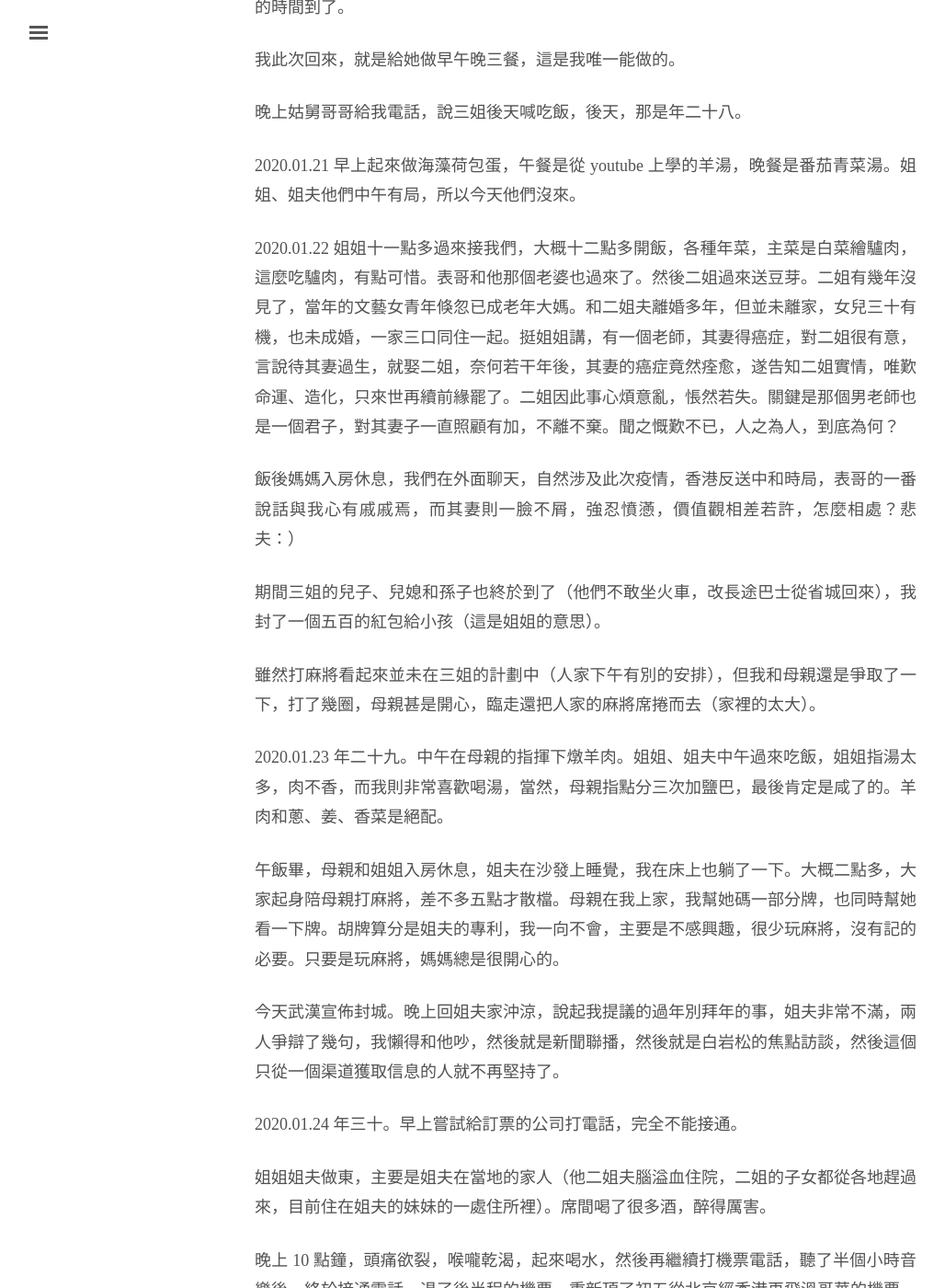
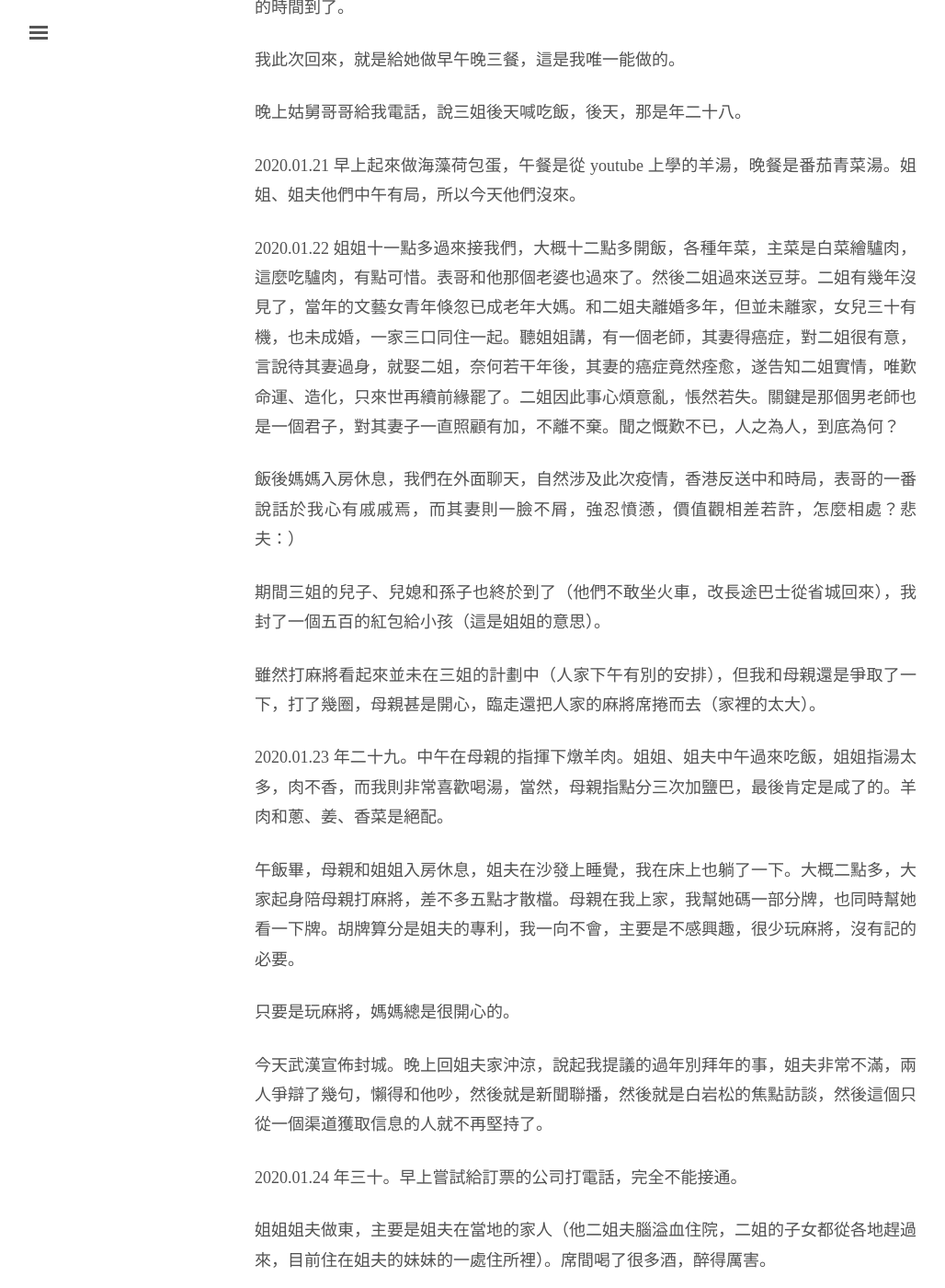
Before and after one commit to Je-pense/blog, a Jekyll site: the page built from _posts/2020-02-05-2020 疫中歸鄉探母記.md, in a window 1280 px wide and 1400 px high, scrolled down 8984 px. Shown: the whole window at 92% size, without its empty margins (3-1031 px from the left). Built offline with Jekyll 4.4.1, drawn with Linux system fonts in a browser that asks for light colours; nearby versions of some CDN libraries; comment, search, counter and statistics services are not loaded; some of the changed text lies outside the part shown.

Commit message:
correction

```diff
--- a/_posts/2020-02-05-2020 疫中歸鄉探母記.md
+++ b/_posts/2020-02-05-2020 疫中歸鄉探母記.md
@@ -24,7 +24,7 @@ keywords:
 <p align="center"><img src="/blog/public/images/shenzhen-old-street.jpg" alt="2020-深圳-老街-清晨" title="2020-深圳-老街-清晨"></p>
 <p align="center"><img src="/blog/public/images/2020-shenzhen-guomao.jpg" alt="2020-深圳-國貿大廈" title="2020-深圳-國貿大廈"></p>
 
-繼續往前溜達，過深南路，終於看到國貿、其南面的發展中心，這才確定自己的位置。過國貿，轉左，陽光酒店依然在那裡，再左轉朝北行，食出大廈還在那裡，只不過已改換門庭。然後左轉再上深南路，過天橋，原路回到老街，在腸粉店 7 元吃了一碟豬肉蛋腸（似乎是加盟店，兩夫妻經營，竟然是東北人），再在其隔壁的潮州店 18 元吃了一碗牛雜粉。同樣的腸粉五、六年前大概只需 1.5 到 2 元，而牛雜粉也最多需要 7、8 元。此刻大概是清晨 8 點多一點。沿著老街往帝王大廈方向走，因為不是太確定，又不想走錯路耽誤時間（我必須在 11 點前趕回機場）問了路人，才繼續前行，直到走到帝王的北面，看見電大才確信自己的位置。經深圳大劇院再上深南路，因為是週日，此刻人、車都還不多。和原來比，很多路口都挖了地下通道，行人必須上上落落經這些地下通道才能通過，這對路人，尤其是拿行李、老年人、行動不便者非常不方便，不過這不是他們關心的。深圳歡迎的是年輕人，而權貴是不會走人行道的。
+繼續往前溜達，過深南路，終於看到國貿、其南面的發展中心，這才確定自己的位置。過國貿，轉左，陽光酒店依然在那裡，再左轉朝北行，食出大廈還在那裡，只不過已改換門庭。然後左轉再上深南路，過天橋，原路回到老街，在腸粉店 7 元吃了一碟豬肉蛋腸（似乎是加盟店，兩夫妻經營，竟然是東北人），再在其隔壁的潮州店 18 元吃了一碗牛雜粉。同樣的腸粉五、六年前大概只需 1.5 到 2 元，而牛雜粉也最多需要 7、8 元。此刻大概是清晨 8 點多一點。沿著老街往帝王大廈方向走，因為不是太確定，又不想走錯路耽誤時間（必須在 11 點前趕回機場）問了路人，才繼續前行，直到走到帝王的北面，看見電大才確信自己的位置。經大劇院再上深南路，因為是週日，此刻人、車都還不多。和原來比，很多路口都挖了地下通道，行人必須上上落落經這些地下通道才能通過，這對路人，尤其是拿行李、老年人、行動不便者非常不友好，不過這不是他們關心的。深圳歡迎的是年輕人，而權貴是不會走人行道的。
 
 <p align="center"><img src="/blog/public/images/2020-shenzhen-shichu.jpg" alt="2020-深圳-食出大廈" title="2020-深圳-食出大廈"></p>
 <p align="center"><img src="/blog/public/images/2020-shenzhen-old-street-foodstore.jpg" alt="2020-深圳-老街-布拉腸" title="2020-深圳-老街-布拉腸"></p>
@@ -56,9 +56,9 @@ keywords:
 早上起來做海藻荷包蛋，午餐是從 youtube 上學的羊湯，晚餐是番茄青菜湯。姐姐、姐夫他們中午有局，所以今天他們沒來。
 
 2020.01.22
-姐姐十一點多過來接我們，大概十二點多開飯，各種年菜，主菜是白菜繪驢肉，這麼吃驢肉，有點可惜。表哥和他那個老婆也過來了。然後二姐過來送豆芽。二姐有幾年沒見了，當年的文藝女青年倏忽已成老年大媽。和二姐夫離婚多年，但並未離家，女兒三十有機，也未成婚，一家三口同住一起。挺姐姐講，有一個老師，其妻得癌症，對二姐很有意，言說待其妻過生，就娶二姐，奈何若干年後，其妻的癌症竟然痊愈，遂告知二姐實情，唯歎命運、造化，只來世再續前緣罷了。二姐因此事心煩意亂，悵然若失。關鍵是那個男老師也是一個君子，對其妻子一直照顧有加，不離不棄。聞之慨歎不已，人之為人，到底為何？
+姐姐十一點多過來接我們，大概十二點多開飯，各種年菜，主菜是白菜繪驢肉，這麼吃驢肉，有點可惜。表哥和他那個老婆也過來了。然後二姐過來送豆芽。二姐有幾年沒見了，當年的文藝女青年倏忽已成老年大媽。和二姐夫離婚多年，但並未離家，女兒三十有機，也未成婚，一家三口同住一起。聽姐姐講，有一個老師，其妻得癌症，對二姐很有意，言說待其妻過身，就娶二姐，奈何若干年後，其妻的癌症竟然痊愈，遂告知二姐實情，唯歎命運、造化，只來世再續前緣罷了。二姐因此事心煩意亂，悵然若失。關鍵是那個男老師也是一個君子，對其妻子一直照顧有加，不離不棄。聞之慨歎不已，人之為人，到底為何？
 
-飯後媽媽入房休息，我們在外面聊天，自然涉及此次疫情，香港反送中和時局，表哥的一番說話與我心有戚戚焉，而其妻則一臉不屑，強忍憤懣，價值觀相差若許，怎麼相處？悲夫：）
+飯後媽媽入房休息，我們在外面聊天，自然涉及此次疫情，香港反送中和時局，表哥的一番說話於我心有戚戚焉，而其妻則一臉不屑，強忍憤懣，價值觀相差若許，怎麼相處？悲夫：）
 
 期間三姐的兒子、兒媳和孫子也終於到了（他們不敢坐火車，改長途巴士從省城回來），我封了一個五百的紅包給小孩（這是姐姐的意思）。
 
@@ -67,9 +67,11 @@ keywords:
 2020.01.23
 年二十九。中午在母親的指揮下燉羊肉。姐姐、姐夫中午過來吃飯，姐姐指湯太多，肉不香，而我則非常喜歡喝湯，當然，母親指點分三次加鹽巴，最後肯定是咸了的。羊肉和蔥、姜、香菜是絕配。
 
-午飯畢，母親和姐姐入房休息，姐夫在沙發上睡覺，我在床上也躺了一下。大概二點多，大家起身陪母親打麻將，差不多五點才散檔。母親在我上家，我幫她碼一部分牌，也同時幫她看一下牌。胡牌算分是姐夫的專利，我一向不會，主要是不感興趣，很少玩麻將，沒有記的必要。只要是玩麻將，媽媽總是很開心的。
+午飯畢，母親和姐姐入房休息，姐夫在沙發上睡覺，我在床上也躺了一下。大概二點多，大家起身陪母親打麻將，差不多五點才散檔。母親在我上家，我幫她碼一部分牌，也同時幫她看一下牌。胡牌算分是姐夫的專利，我一向不會，主要是不感興趣，很少玩麻將，沒有記的必要。
 
-今天武漢宣佈封城。晚上回姐夫家沖涼，說起我提議的過年別拜年的事，姐夫非常不滿，兩人爭辯了幾句，我懶得和他吵，然後就是新聞聯播，然後就是白岩松的焦點訪談，然後這個只從一個渠道獲取信息的人就不再堅持了。
+只要是玩麻將，媽媽總是很開心的。
+
+今天武漢宣佈封城。晚上回姐夫家沖涼，說起我提議的過年別拜年的事，姐夫非常不滿，兩人爭辯了幾句，懶得和他吵，然後就是新聞聯播，然後就是白岩松的焦點訪談，然後這個只從一個渠道獲取信息的人就不再堅持了。
 
 2020.01.24
 年三十。早上嘗試給訂票的公司打電話，完全不能接通。
```
Also changed, not shown: other parts of _posts/2020-02-05-2020 疫中歸鄉探母記.md (+5 -5 lines).
